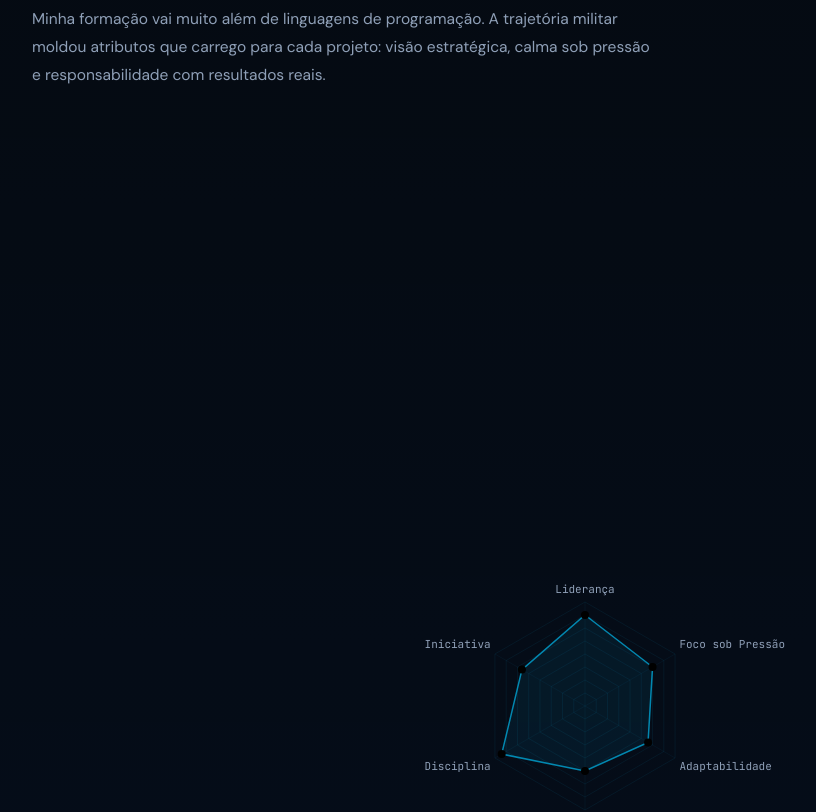
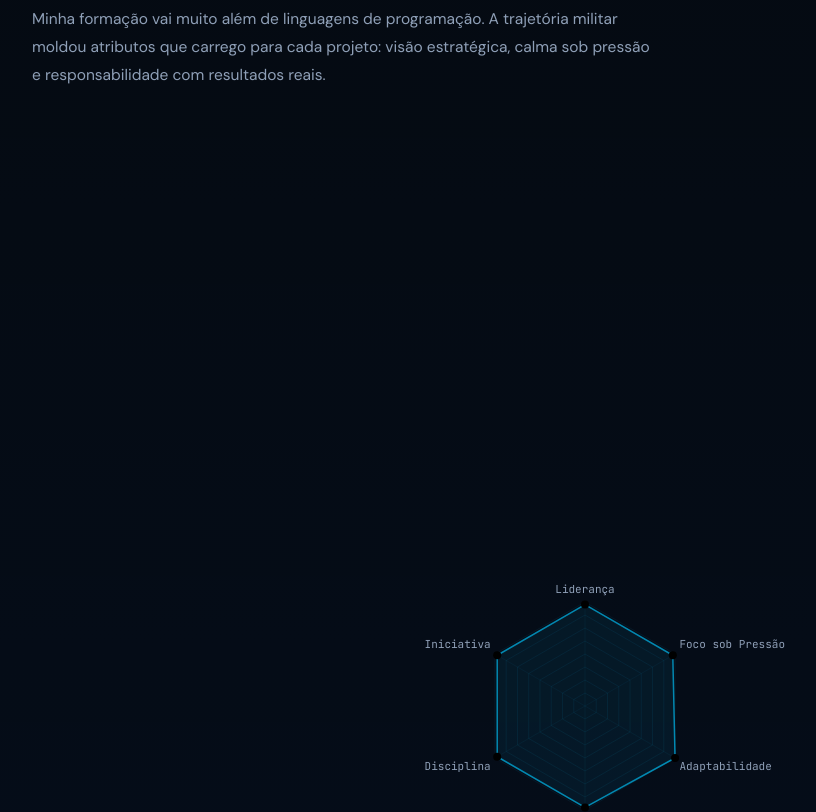
Before and after one commit to GuilhermeEustaquio/GuilhermeEustaquio.github.io, a plain HTML site: page index.html in a window 1280 px wide. Shown: the part 2460-3272 px from the top of the page, without its empty margins (32-848 px from the left). Drawn offline with nearby package versions, Linux system fonts and the light colour scheme.

Commit message:
Modify radar chart data values
Updated radar chart data values for improved accuracy.

```diff
--- a/index.html
+++ b/index.html
@@ -528,7 +528,7 @@ document.getElementById('photoArea').addEventListener('click',()=>{const inp=doc
 // RADAR
 const radarLabels={pt:['Liderança','Foco sob Pressão','Adaptabilidade','Colaboração','Disciplina','Iniciativa'],en:['Leadership','Under Pressure','Adaptability','Collaboration','Discipline','Initiative']};
 let rc=null;
-function drawRadar(l='pt'){if(rc)rc.destroy();rc=new Chart(document.getElementById('radarChart'),{type:'radar',data:{labels:radarLabels[l],datasets:[{data:[95,90,88,85,97,88],backgroundColor:'rgba(0,200,255,.07)',borderColor:'rgba(0,200,255,.65)',pointBackgroundColor:'var(--accent)',pointBorderColor:'transparent',pointRadius:4,borderWidth:1.5}]},options:{responsive:true,plugins:{legend:{display:false}},scales:{r:{min:60,max:100,ticks:{display:false},grid:{color:'rgba(0,200,255,.07)'},pointLabels:{color:'#8fa0b8',font:{family:"'JetBrains Mono',monospace",size:11}},angleLines:{color:'rgba(0,200,255,.05)'}}}}});}
+function drawRadar(l='pt'){if(rc)rc.destroy();rc=new Chart(document.getElementById('radarChart'),{type:'radar',data:{labels:radarLabels[l],datasets:[{data:[99,99,100,99,99,99],backgroundColor:'rgba(0,200,255,.07)',borderColor:'rgba(0,200,255,.65)',pointBackgroundColor:'var(--accent)',pointBorderColor:'transparent',pointRadius:4,borderWidth:1.5}]},options:{responsive:true,plugins:{legend:{display:false}},scales:{r:{min:60,max:100,ticks:{display:false},grid:{color:'rgba(0,200,255,.07)'},pointLabels:{color:'#8fa0b8',font:{family:"'JetBrains Mono',monospace",size:11}},angleLines:{color:'rgba(0,200,255,.05)'}}}}});}
 drawRadar();
 </script>
 </body>
```
